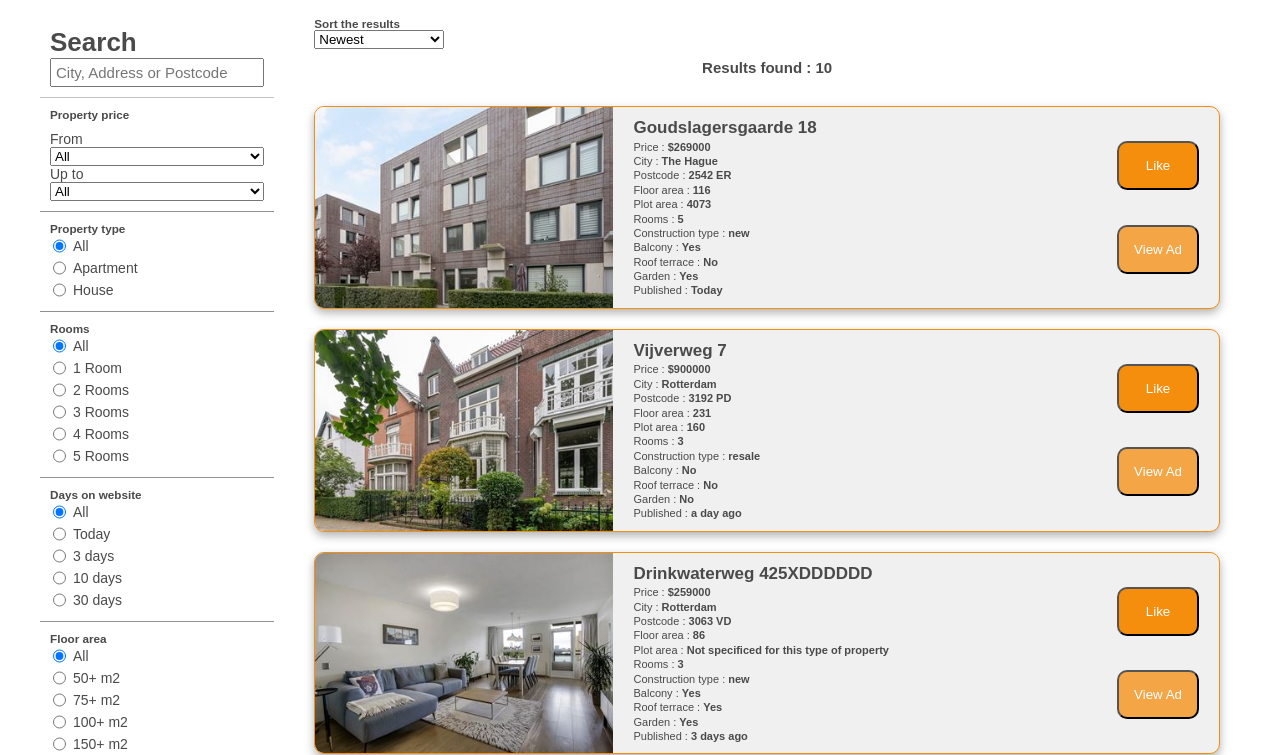
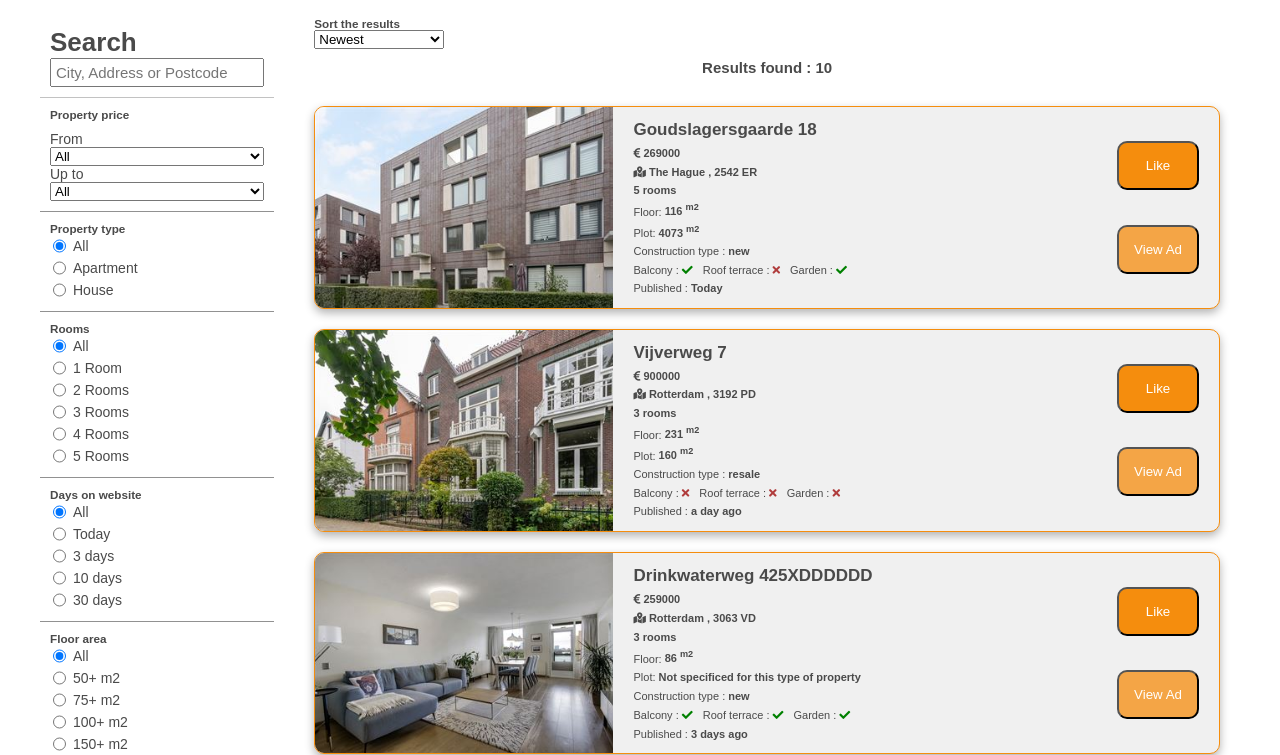
Before and after one commit to berinaptula/Real-Estate-Website, a website: page index.html in a window 1280 px wide. Shown: the part 60-815 px from the top of the page. Drawn offline with nearby package versions, Linux system fonts and the light colour scheme.

Commit message:
Add & style icons

```diff
--- a/index.html
+++ b/index.html
@@ -5,6 +5,7 @@
     <meta charset="UTF-8">
     <meta name="viewport" content="width=device-width, initial-scale=1.0">
     <meta http-equiv="X-UA-Compatible" content="ie=edge">
+    <link rel="stylesheet" href="https://cdnjs.cloudflare.com/ajax/libs/font-awesome/5.11.2/css/all.css">
     <link rel="stylesheet" href="css/style.css">
     <title>Document</title>
 </head>
--- a/sass/_property.scss
+++ b/sass/_property.scss
@@ -42,6 +42,22 @@
 
         p {
             font-size: 1.1rem;
+        }
+
+        .utilities {
+            display: flex;
+
+            &>*:not(:first-child) {
+                margin-left: 1rem;
+            }
+        }
+
+        .check {
+            color: green;
+        }
+
+        .cross {
+            color: $color-red-dark;
         }
     }
 
--- a/scripts/script.js
+++ b/scripts/script.js
@@ -455,30 +455,32 @@ const renderAds = (adsArray) => {
 
         if (inDaysInt >= 1) {
             published = whenIsPublished;
-        }
-        if (inDaysInt < 1) {
+        } else {
             published = "Today"
         }
+        let plotSize = 0;
         if (element.plotArea === null) {
-            element.plotArea = "Not specificed for this type of property"
+            plotSize = "Not specificed for this type of property"
+        } else {
+            plotSize = `${element.plotArea} <sup>m2</sup>`
         }
         let hasBalcony = '';
         let hasRoofTerrace = '';
         let hasGarden = '';
         if (element.balcony) {
-            hasBalcony = 'Yes'
+            hasBalcony = '<i class="fas fa-check check"></i>'
         } else {
-            hasBalcony = 'No'
+            hasBalcony = '<i class="fas fa-times cross"></i>'
         }
         if (element.roofTerrace) {
-            hasRoofTerrace = 'Yes'
+            hasRoofTerrace = '<i class="fas fa-check check"></i>'
         } else {
-            hasRoofTerrace = 'No'
+            hasRoofTerrace = '<i class="fas fa-times cross"></i>'
         }
         if (element.garden) {
-            hasGarden = 'Yes'
+            hasGarden = '<i class="fas fa-check check"></i>'
         } else {
-            hasGarden = "No"
+            hasGarden = '<i class="fas fa-times cross"></i>'
         }
         ad.innerHTML =
             `
@@ -487,16 +489,17 @@ const renderAds = (adsArray) => {
             </div>
             <div class="property-details">
                 <h3>${element.adress}</h3>
-                <p>Price : <span class="bold">$${element.price}</span></p>
-                <p>City : <span class="bold">${element.city}</span></p>
-                <p>Postcode : <span class="bold">${element.postcode}</span></p>
-                <p>Floor area : <span class="bold">${element.floorArea}</span></p>
-                <p>Plot area : <span class="bold">${element.plotArea}</span></p>
-                <p>Rooms : <span class="bold">${element.rooms}</span></p>
+                <p><span class="bold"><i class="fas fa-euro-sign"></i> ${element.price}</span></p>
+                <p><span class="bold"><i class="fas fa-map-marked-alt"></i> ${element.city} , ${element.postcode}</span></p>
+                <p><span class="bold">${element.rooms} rooms</span></p>
+                <p>Floor: <span class="bold">${element.floorArea} <sup>m2</sup></span></p>
+                <p>Plot: <span class="bold">${plotSize}</span></p>
                 <p>Construction type : <span class="bold">${element.constructionType}</span></p>
-                <p>Balcony : <span class="bold">${hasBalcony}</span></p>
-                <p>Roof terrace : <span class="bold">${hasRoofTerrace}</p>
-                <p>Garden : <span class="bold">${hasGarden}</span></p>
+                <div class="utilities">
+                    <p>Balcony : <span class="bold">${hasBalcony}</span></p>
+                    <p>Roof terrace : <span class="bold">${hasRoofTerrace}</p>
+                    <p>Garden : <span class="bold">${hasGarden}</span></p>
+                </div>
                 <p>Published : <span class="bold">${published}</span></p>
             </div>
             `
```
Also changed, not shown: css/style.css.
